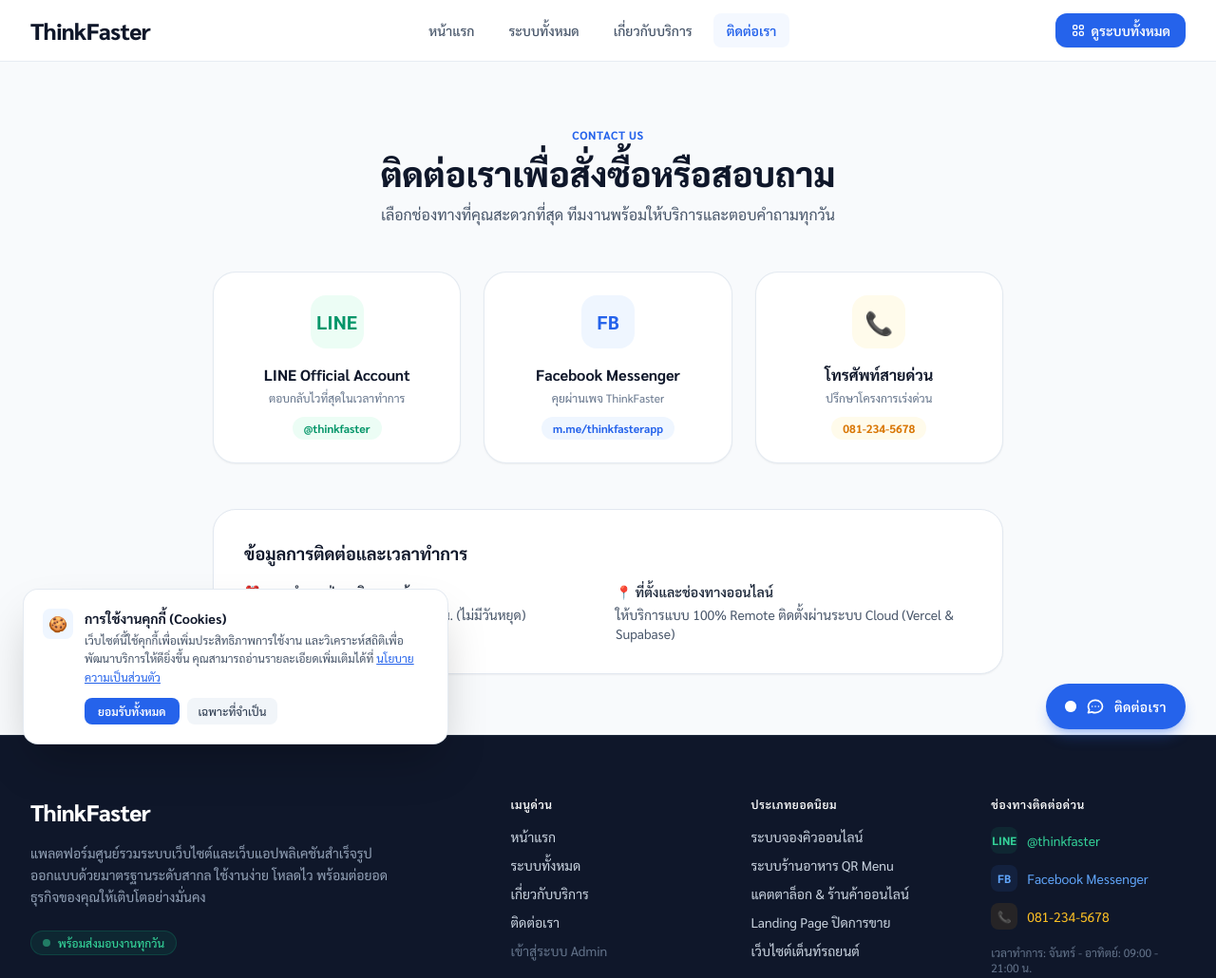
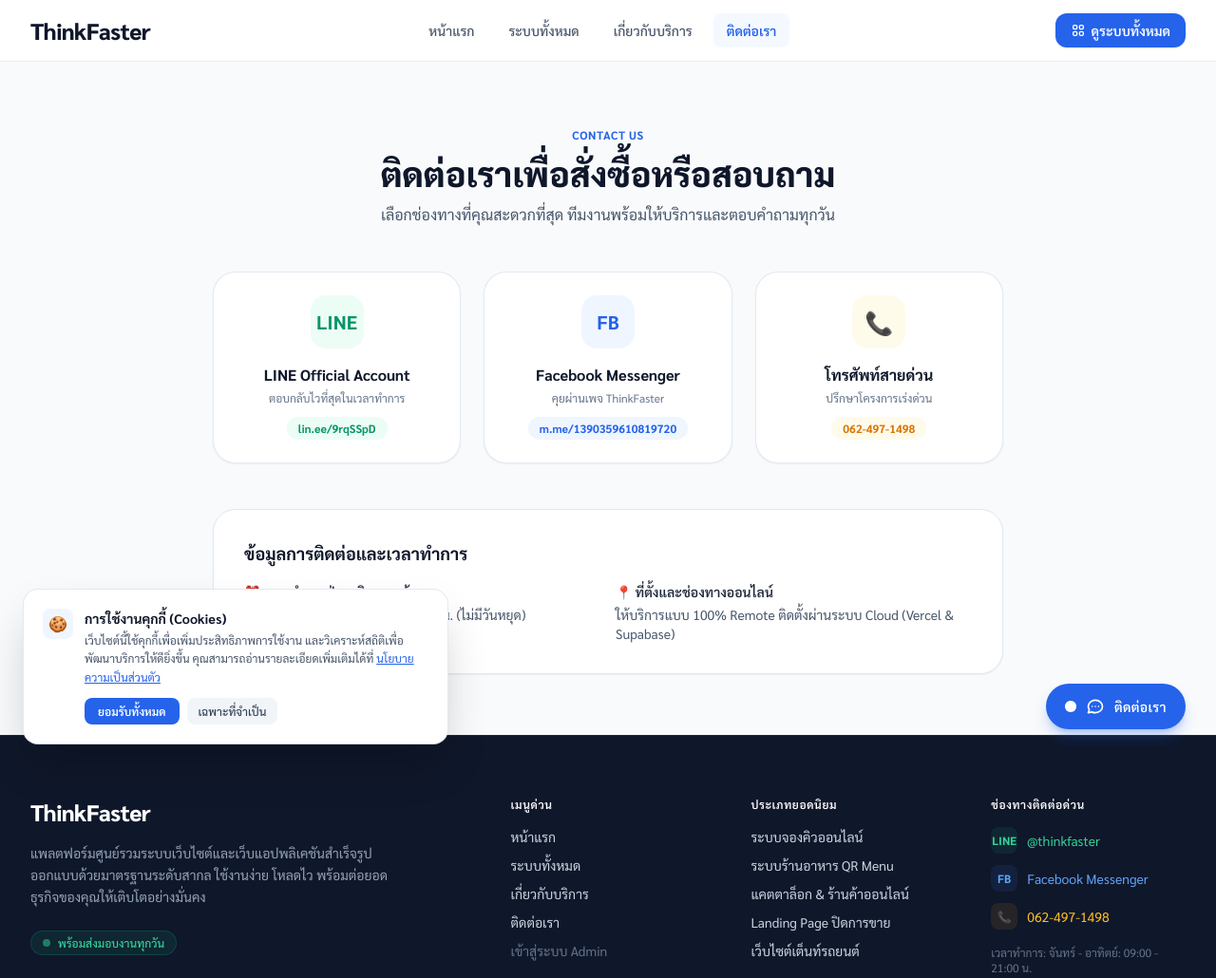
Before and after one commit to mstackhub/ThinkFaster, a website: page contact.html in a window 1280 px wide. Shown: the top 1030 px of the page at 95% size. Drawn offline with nearby package versions, Linux system fonts and the light colour scheme; no server answers.

Commit message:
feat(contact): update official LINE OA, Messenger, and phone number across site and Supabase

```diff
--- a/contact.html
+++ b/contact.html
@@ -32,53 +32,53 @@
       <div class="grid grid-cols-1 md:grid-cols-3 gap-6 mb-12">
         <!-- LINE OA -->
         <a
-          href="https://line.me/ti/p/@thinkfaster"
+          href="https://lin.ee/9rqSSpD"
           target="_blank"
           rel="noopener noreferrer"
           id="contact-line-card"
-          class="p-6 rounded-3xl bg-white border border-slate-200/90 shadow-sm hover:border-emerald-300 hover:shadow-md transition-all group flex flex-col items-center text-center"
+          class="p-6 rounded-3xl bg-white border border-slate-200/90 shadow-sm hover:border-emerald-300 hover:shadow-md transition-all group flex flex-col items-center text-center cursor-pointer"
         >
           <div class="w-14 h-14 rounded-2xl bg-emerald-50 text-emerald-600 font-bold flex items-center justify-center text-xl mb-4 group-hover:scale-110 transition-transform">
             LINE
           </div>
           <h3 class="font-bold text-slate-900 text-base mb-1">LINE Official Account</h3>
           <p class="text-xs text-slate-500 mb-3">ตอบกลับไวที่สุดในเวลาทำการ</p>
-          <span class="text-xs font-bold text-emerald-600 bg-emerald-50 px-3 py-1 rounded-full">
-            @thinkfaster
+          <span id="contact-line-badge" class="text-xs font-bold text-emerald-600 bg-emerald-50 px-3 py-1 rounded-full">
+            lin.ee/9rqSSpD
           </span>
         </a>
 
         <!-- Facebook Messenger -->
         <a
-          href="https://m.me/thinkfasterapp"
+          href="https://m.me/1390359610819720"
           target="_blank"
           rel="noopener noreferrer"
           id="contact-messenger-card"
-          class="p-6 rounded-3xl bg-white border border-slate-200/90 shadow-sm hover:border-blue-300 hover:shadow-md transition-all group flex flex-col items-center text-center"
+          class="p-6 rounded-3xl bg-white border border-slate-200/90 shadow-sm hover:border-blue-300 hover:shadow-md transition-all group flex flex-col items-center text-center cursor-pointer"
         >
           <div class="w-14 h-14 rounded-2xl bg-blue-50 text-blue-600 font-bold flex items-center justify-center text-xl mb-4 group-hover:scale-110 transition-transform">
             FB
           </div>
           <h3 class="font-bold text-slate-900 text-base mb-1">Facebook Messenger</h3>
           <p class="text-xs text-slate-500 mb-3">คุยผ่านเพจ ThinkFaster</p>
-          <span class="text-xs font-bold text-blue-600 bg-blue-50 px-3 py-1 rounded-full">
-            m.me/thinkfasterapp
+          <span id="contact-messenger-badge" class="text-xs font-bold text-blue-600 bg-blue-50 px-3 py-1 rounded-full">
+            m.me/1390359610819720
           </span>
         </a>
 
         <!-- Phone Call -->
         <a
-          href="tel:0812345678"
+          href="tel:0624971498"
           id="contact-phone-card"
-          class="p-6 rounded-3xl bg-white border border-slate-200/90 shadow-sm hover:border-amber-300 hover:shadow-md transition-all group flex flex-col items-center text-center"
+          class="p-6 rounded-3xl bg-white border border-slate-200/90 shadow-sm hover:border-amber-300 hover:shadow-md transition-all group flex flex-col items-center text-center cursor-pointer"
         >
           <div class="w-14 h-14 rounded-2xl bg-amber-50 text-amber-600 font-bold flex items-center justify-center text-2xl mb-4 group-hover:scale-110 transition-transform">
             📞
           </div>
           <h3 class="font-bold text-slate-900 text-base mb-1">โทรศัพท์สายด่วน</h3>
           <p class="text-xs text-slate-500 mb-3">ปรึกษาโครงการเร่งด่วน</p>
-          <span class="text-xs font-bold text-amber-600 bg-amber-50 px-3 py-1 rounded-full">
-            081-234-5678
+          <span id="contact-phone-badge" class="text-xs font-bold text-amber-600 bg-amber-50 px-3 py-1 rounded-full">
+            062-497-1498
           </span>
         </a>
       </div>
@@ -118,13 +118,42 @@
       renderFooter(settings);
       renderFloatingContact(settings);
 
-      document.getElementById('contact-line-card')?.addEventListener('click', () => {
+      const contacts = settings.contacts || {};
+
+      const lineCard = document.getElementById('contact-line-card');
+      if (lineCard && contacts.line?.url) {
+        lineCard.href = contacts.line.url;
+      }
+      const lineBadge = document.getElementById('contact-line-badge');
+      if (lineBadge && contacts.line?.url) {
+        lineBadge.textContent = contacts.line.url.replace('https://', '');
+      }
+
+      const messengerCard = document.getElementById('contact-messenger-card');
+      if (messengerCard && contacts.messenger?.url) {
+        messengerCard.href = contacts.messenger.url;
+      }
+      const messengerBadge = document.getElementById('contact-messenger-badge');
+      if (messengerBadge && contacts.messenger?.url) {
+        messengerBadge.textContent = contacts.messenger.url.replace('https://', '');
+      }
+
+      const phoneCard = document.getElementById('contact-phone-card');
+      if (phoneCard && contacts.phone?.number) {
+        phoneCard.href = `tel:${contacts.phone.number}`;
+      }
+      const phoneBadge = document.getElementById('contact-phone-badge');
+      if (phoneBadge && (contacts.phone?.display || contacts.phone?.number)) {
+        phoneBadge.textContent = contacts.phone.display || contacts.phone.number;
+      }
+
+      lineCard?.addEventListener('click', () => {
         trackEvent('click_line', { location: 'contact_page' });
       });
-      document.getElementById('contact-messenger-card')?.addEventListener('click', () => {
+      messengerCard?.addEventListener('click', () => {
         trackEvent('click_messenger', { location: 'contact_page' });
       });
-      document.getElementById('contact-phone-card')?.addEventListener('click', () => {
+      phoneCard?.addEventListener('click', () => {
         trackEvent('click_phone', { location: 'contact_page' });
       });
     });
--- a/data/settings.json
+++ b/data/settings.json
@@ -23,19 +23,19 @@
   "contacts": {
     "line": {
       "enabled": true,
-      "id": "@thinkfaster",
-      "url": "https://line.me/ti/p/@thinkfaster",
+      "id": "https://lin.ee/9rqSSpD",
+      "url": "https://lin.ee/9rqSSpD",
       "label": "LINE Official Account"
     },
     "messenger": {
       "enabled": true,
-      "url": "https://m.me/thinkfasterapp",
+      "url": "https://m.me/1390359610819720",
       "label": "Facebook Messenger"
     },
     "phone": {
       "enabled": true,
-      "number": "0812345678",
-      "display": "081-234-5678",
+      "number": "0624971498",
+      "display": "062-497-1498",
       "label": "โทรศัพท์สายด่วน"
     },
     "facebook": {
--- a/js/components/floating-contact.js
+++ b/js/components/floating-contact.js
@@ -9,10 +9,10 @@
   if (!container) return;
 
   const contacts = settings.contacts || {};
-  const lineUrl = contacts.line?.url || 'https://line.me';
-  const messengerUrl = contacts.messenger?.url || 'https://m.me';
-  const phone = contacts.phone?.number || '0812345678';
-  const phoneDisplay = contacts.phone?.display || '081-234-5678';
+  const lineUrl = contacts.line?.url || 'https://lin.ee/9rqSSpD';
+  const messengerUrl = contacts.messenger?.url || 'https://m.me/1390359610819720';
+  const phone = contacts.phone?.number || '0624971498';
+  const phoneDisplay = contacts.phone?.display || '062-497-1498';
 
   container.innerHTML = `
     <!-- Floating Backdrop (closes menu when clicked) -->
--- a/js/components/footer.js
+++ b/js/components/footer.js
@@ -10,10 +10,10 @@
   const contacts = settings.contacts || {};
   const general = settings.general || {};
 
-  const lineUrl = contacts.line?.url || 'https://line.me';
-  const messengerUrl = contacts.messenger?.url || 'https://m.me';
-  const phone = contacts.phone?.number || '0812345678';
-  const phoneDisplay = contacts.phone?.display || '081-234-5678';
+  const lineUrl = contacts.line?.url || 'https://lin.ee/9rqSSpD';
+  const messengerUrl = contacts.messenger?.url || 'https://m.me/1390359610819720';
+  const phone = contacts.phone?.number || '0624971498';
+  const phoneDisplay = contacts.phone?.display || '062-497-1498';
 
   footerContainer.innerHTML = `
     <footer class="bg-slate-900 text-slate-300 border-t border-slate-800">
```
